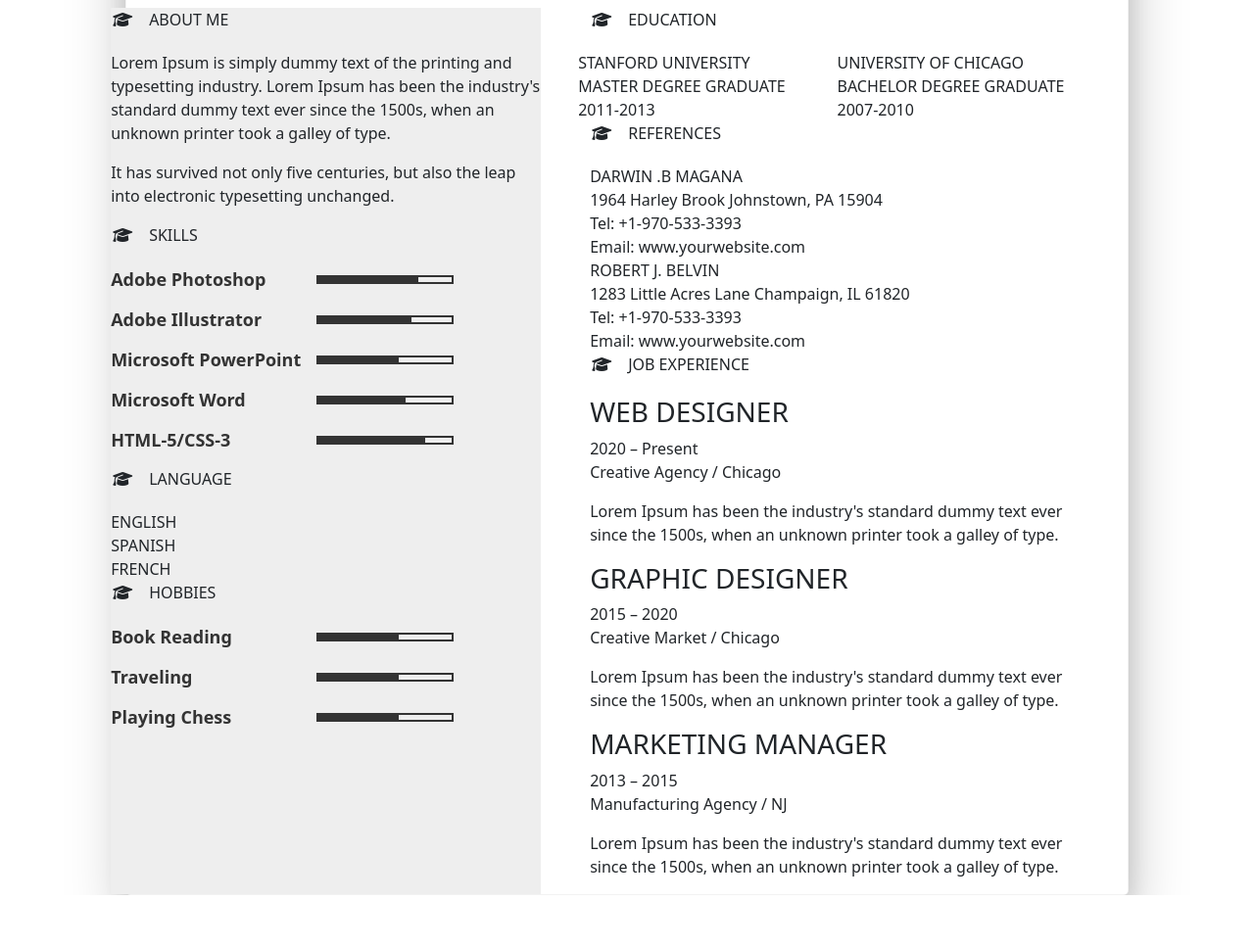
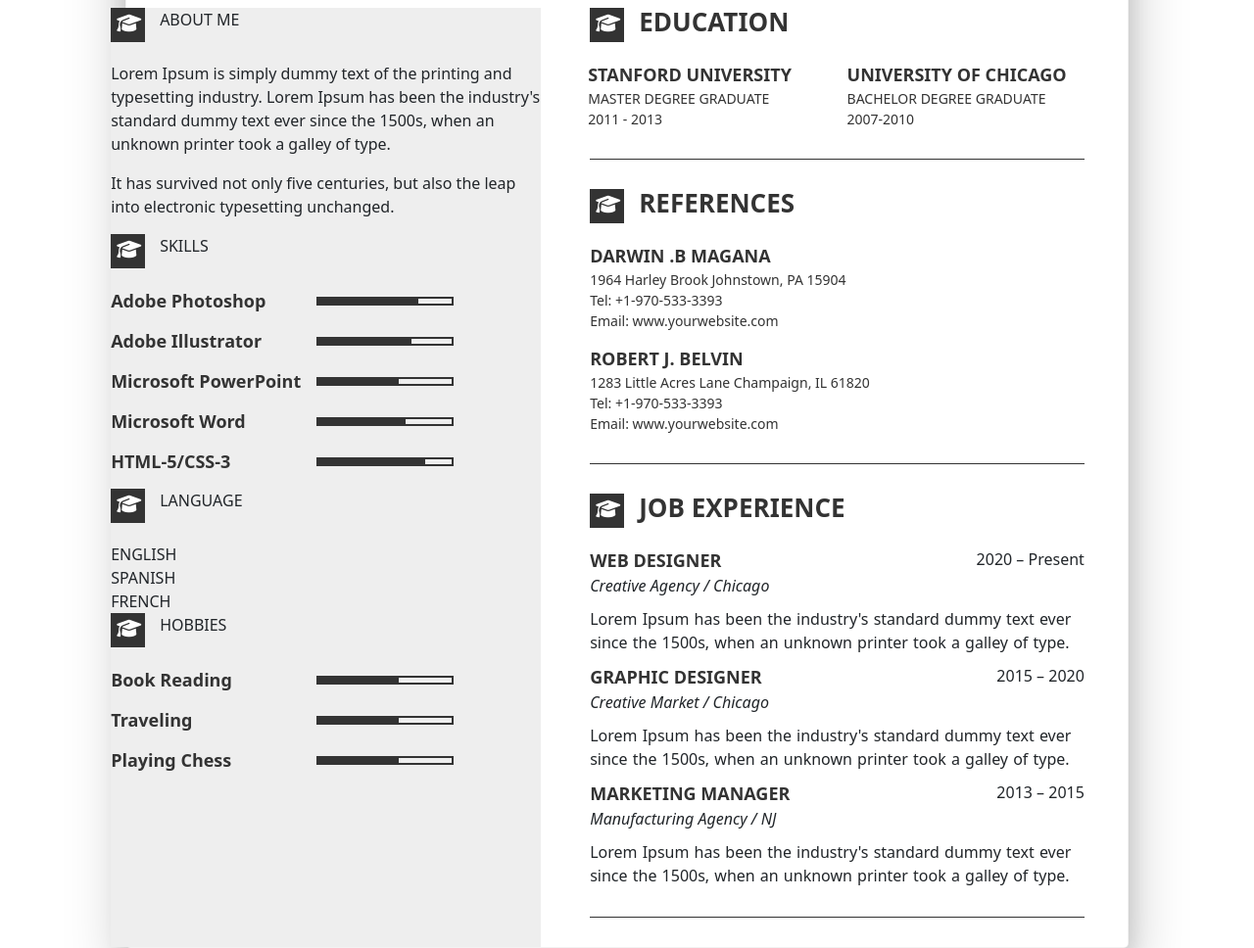
Before and after one commit to akkammee/pm_23_08, a website: page src/app/index.html in a window 1280 px wide. Shown: the part 373-1341 px from the top of the page at 98% size. Before the commit the page ends 1287 px from the top, so only its background shows below. Drawn offline with nearby package versions, Linux system fonts and the light colour scheme; files that its build step writes are made by us from their sources; files whose address does not match are found by name.

Commit message:
lab3 left

```diff
--- a/src/app/components/right/right.html
+++ b/src/app/components/right/right.html
@@ -2,18 +2,18 @@
     <div class="education">
         <div class="rw">
             <div class="bg-icon-3"><i class="fa-solid fa-graduation-cap icon-3"></i></div>
-            <div class="text">EDUCATION</div>
+            <div class="text-5">EDUCATION</div>
         </div>
         <div class="row px-0">
             <div class="col-6 px-0">
-                <div>STANFORD UNIVERSITY</div>
-                <div>MASTER DEGREE GRADUATE</div>
-                <div>2011-2013</div>
+                <div class="text-6">STANFORD UNIVERSITY</div>
+                <div class="text-7">MASTER DEGREE GRADUATE</div>
+                <div class="text-8">2011 - 2013</div>
             </div>
             <div class="col-6 px-0">
-                <div>UNIVERSITY OF CHICAGO</div>
-                <div>BACHELOR DEGREE GRADUATE</div>
-                <div>2007-2010</div>
+                <div class="text-6">UNIVERSITY OF CHICAGO</div>
+                <div class="text-7">BACHELOR DEGREE GRADUATE</div>
+                <div class="text-8">2007-2010</div>
             </div>
         </div>
     </div>
@@ -21,67 +21,67 @@
     <div class="REFERENCES">
         <div class="rw">
             <div class="bg-icon-3"><i class="fa-solid fa-graduation-cap icon-3"></i></div>
-            <div class="text">REFERENCES</div>
+            <div class="text-5">REFERENCES</div>
         </div>
-        <div>
-            <div>DARWIN .B MAGANA</div>
-            <div>1964 Harley Brook Johnstown, PA 15904</div>
-            <div>Tel: +1-970-533-3393</div>
-            <div>Email: www.yourwebsite.com</div>
+        <div class="pd-2">
+            <div class="text-6">DARWIN .B MAGANA</div>
+            <div class="text-7">1964 Harley Brook Johnstown, PA 15904</div>
+            <div class="text-7">Tel: +1-970-533-3393</div>
+            <div class="text-7">Email: www.yourwebsite.com</div>
         </div>
-        <div>
-            <div>ROBERT J. BELVIN</div>
-            <div>1283 Little Acres Lane Champaign, IL 61820</div>
-            <div>Tel: +1-970-533-3393</div>
-            <div>Email: www.yourwebsite.com</div>
+        <div class="pd-2">
+            <div class="text-6">ROBERT J. BELVIN</div>
+            <div class="text-7">1283 Little Acres Lane Champaign, IL 61820</div>
+            <div class="text-7">Tel: +1-970-533-3393</div>
+            <div class="text-7">Email: www.yourwebsite.com</div>
         </div>
     </div>
     <div class="h-line"></div>
     <div class="JOB-EXPERIENCE">
         <div class="rw">
             <div class="bg-icon-3"><i class="fa-solid fa-graduation-cap icon-3"></i></div>
-            <div class="text">JOB EXPERIENCE</div>
+            <div class="text-5">JOB EXPERIENCE</div>
         </div>
         <div class="exp-item">
-            <div class="exp-header">
-                <h3>WEB DESIGNER</h3>
+            <div class="exp-header pd">
+                <div class="text-6">WEB DESIGNER</div>
                 <span class="years">2020 – Present</span>
             </div>
 
-            <p class="company">Creative Agency / Chicago</p>
+            <div class="company"><em>Creative Agency / Chicago</em></div>
 
-            <p class="desc">
+            <div class="desc">
                 Lorem Ipsum has been the industry's standard dummy text ever since the
                 1500s, when an unknown printer took a galley of type.
-            </p>
+            </div>
         </div>
 
         <div class="exp-item">
-            <div class="exp-header">
-                <h3>GRAPHIC DESIGNER</h3>
+            <div class="exp-header pd">
+                <div class="text-6">GRAPHIC DESIGNER</div>
                 <span class="years">2015 – 2020</span>
             </div>
 
-            <p class="company">Creative Market / Chicago</p>
+            <div class="company"><em>Creative Market / Chicago</em></div>
 
-            <p class="desc">
+            <div class="desc">
                 Lorem Ipsum has been the industry's standard dummy text ever since the
                 1500s, when an unknown printer took a galley of type.
-            </p>
+            </div>
         </div>
 
         <div class="exp-item">
-            <div class="exp-header">
-                <h3>MARKETING MANAGER</h3>
+            <div class="exp-header pd">
+                <div class="text-6">MARKETING MANAGER</div>
                 <span class="years">2013 – 2015</span>
             </div>
 
-            <p class="company">Manufacturing Agency / NJ</p>
+           <div class="company"><em>Manufacturing Agency / NJ</em></div>
 
-            <p class="desc">
+            <div class="desc">
                 Lorem Ipsum has been the industry's standard dummy text ever since the
                 1500s, when an unknown printer took a galley of type.
-            </p>
+            </div>
         </div>
     </div>
     <div class="h-line"></div>
--- a/src/app/components/right/right.scss
+++ b/src/app/components/right/right.scss
@@ -2,3 +2,82 @@
   padding-left: 50px;
   padding-right: 60px;
 }
+
+.bg-icon-3{
+  background-color: #333333;
+  height: 35px;
+  width: 35px;
+}
+
+.icon-3{
+  color: white;
+  font-size: 20px;
+  margin: 6px;
+}
+
+.text-5{
+  margin-top: -5px;
+  font-size: 26px;
+  text-transform: uppercase;
+  color: #333333;
+  font-weight: bold;
+}
+
+.text-6{
+  font-size: 18px;
+  color: #333333;
+  font-weight: 700;
+  margin-left: 10px;
+}
+
+.text-7{
+  font-size: 14px;
+  color: #333333;
+  font-weight: 500;
+  margin-left: 10px;
+}
+
+.text-8{
+  font-size: 14px;
+  color: #333333;
+  font-weight: 500;
+  margin-left: 10px;
+}
+
+.h-line{
+  margin-top: 30px;
+  margin-bottom: 30px;
+  height: 1px;
+  width: 100%;
+  background-color: #333333;
+}
+
+.pd{
+  margin-left: -10px;
+}
+
+.pd-2{
+  margin-left: -10px;
+  margin-bottom: 15px;
+}
+
+.exp-header{
+  display: flex;
+  justify-content: space-between;
+}
+
+.years{
+  font-weight: 500;
+}
+
+.company{
+  margin-bottom: 10px;
+}
+
+.desc {
+  font-size: 16px;
+  width: 100%;
+  display: block;
+  margin-bottom: 10px;
+  word-spacing: 1px;
+}
```
Also changed, not shown: dist/css/style.min.css, dist/index.html.
